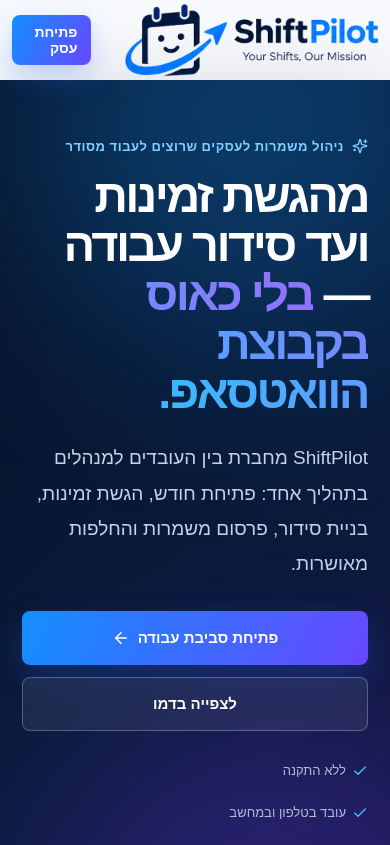
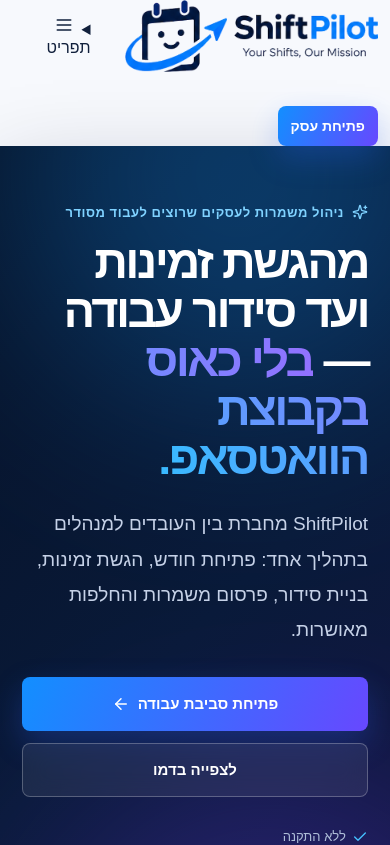
Before and after one commit to basharsroor-droid/holmes-staff-scheduler, a Next.js app: page / in a window 390 px wide. Shown: the top 845 px of the page. Built offline with nearby package versions, Linux system fonts and the light colour scheme.

Commit message:
Add mobile navigation and sticky actions

```diff
--- a/app/page.tsx
+++ b/app/page.tsx
@@ -1,5 +1,5 @@
 import Link from "next/link";
-import { ArrowLeft, BarChart3, Building2, CalendarCheck, CalendarDays, CalendarRange, Check, CheckCircle2, Clock3, LockKeyhole, Mail, Repeat2, ShieldCheck, Sparkles, UserPlus, Users, Wand2 } from "lucide-react";
+import { ArrowLeft, BarChart3, Building2, CalendarCheck, CalendarDays, CalendarRange, Check, CheckCircle2, Clock3, LockKeyhole, Mail, Menu, Repeat2, ShieldCheck, Sparkles, UserPlus, Users, Wand2 } from "lucide-react";
 
 import { BrandLogo } from "@/components/brand/brand-logo";
 import { ScrollReveal } from "@/components/marketing/scroll-reveal";
@@ -25,7 +25,7 @@ export default function HomePage() {
   return <main className="marketing-site" dir="rtl">
     <nav className="pro-nav">
       <BrandLogo href="/" />
-      <div className="pro-nav-links"><a href="#how">איך זה עובד</a><a href="#roles">למי זה מתאים</a><a href="#example">דוגמה</a><a href="#security">אבטחה</a></div>
+      <div className="pro-nav-links"><a href="#how">איך זה עובד</a><a href="#roles">למי זה מתאים</a><a href="#example">דוגמה</a><a href="#security">אבטחה</a></div><details className="mobile-menu"><summary><Menu size={20} /> תפריט</summary><div><a href="#how">איך זה עובד</a><a href="#roles">לעובדים ולמנהלים</a><a href="#example">דוגמת משמרות</a><a href="#security">אבטחה</a><Link href="/login">כניסה למערכת</Link><Link href="/demo">פתיחת הדמו</Link></div></details>
       <div className="pro-nav-actions"><Link className="button ghost-light" href="/demo">דמו</Link><Link className="button ghost-light" href="/login">כניסה</Link><Link className="button brand-button" href="/onboarding">פתיחת עסק</Link></div>
     </nav>
 
@@ -92,6 +92,6 @@ export default function HomePage() {
 
     <section className="final-cta"><ScrollReveal><BrandLogo light /><h2>הגיע הזמן להפסיק לרדוף אחרי המשמרות.</h2><p>פתחו סביבת עבודה, הגדירו את הסניף הראשון והכינו את הסידור הבא בצורה מסודרת.</p><div><Link className="button brand-button large" href="/onboarding">פתיחת עסק חדש <ArrowLeft size={18} /></Link><Link className="button glass-button large" href="/demo">כניסה לדמו</Link></div></ScrollReveal></section>
 
-    <footer className="pro-footer"><BrandLogo href="/" /><p>ShiftPilot — הדרך הקלה למשמרת הבאה שלך.</p><div><Link href="/login">כניסה</Link><Link href="/onboarding">הרשמה</Link><Link href="/demo">דמו Holmes Place</Link></div><small>© 2026 ShiftPilot. כל הזכויות שמורות.</small></footer>
+    <div className="mobile-sticky-actions"><Link href="/demo">דמו</Link><Link href="/onboarding">פתיחת עסק <ArrowLeft size={16} /></Link></div>\n\n    <footer className="pro-footer"><BrandLogo href="/" /><p>ShiftPilot — הדרך הקלה למשמרת הבאה שלך.</p><div><Link href="/login">כניסה</Link><Link href="/onboarding">הרשמה</Link><Link href="/demo">דמו Holmes Place</Link></div><small>© 2026 ShiftPilot. כל הזכויות שמורות.</small></footer>
   </main>;
 }
```
